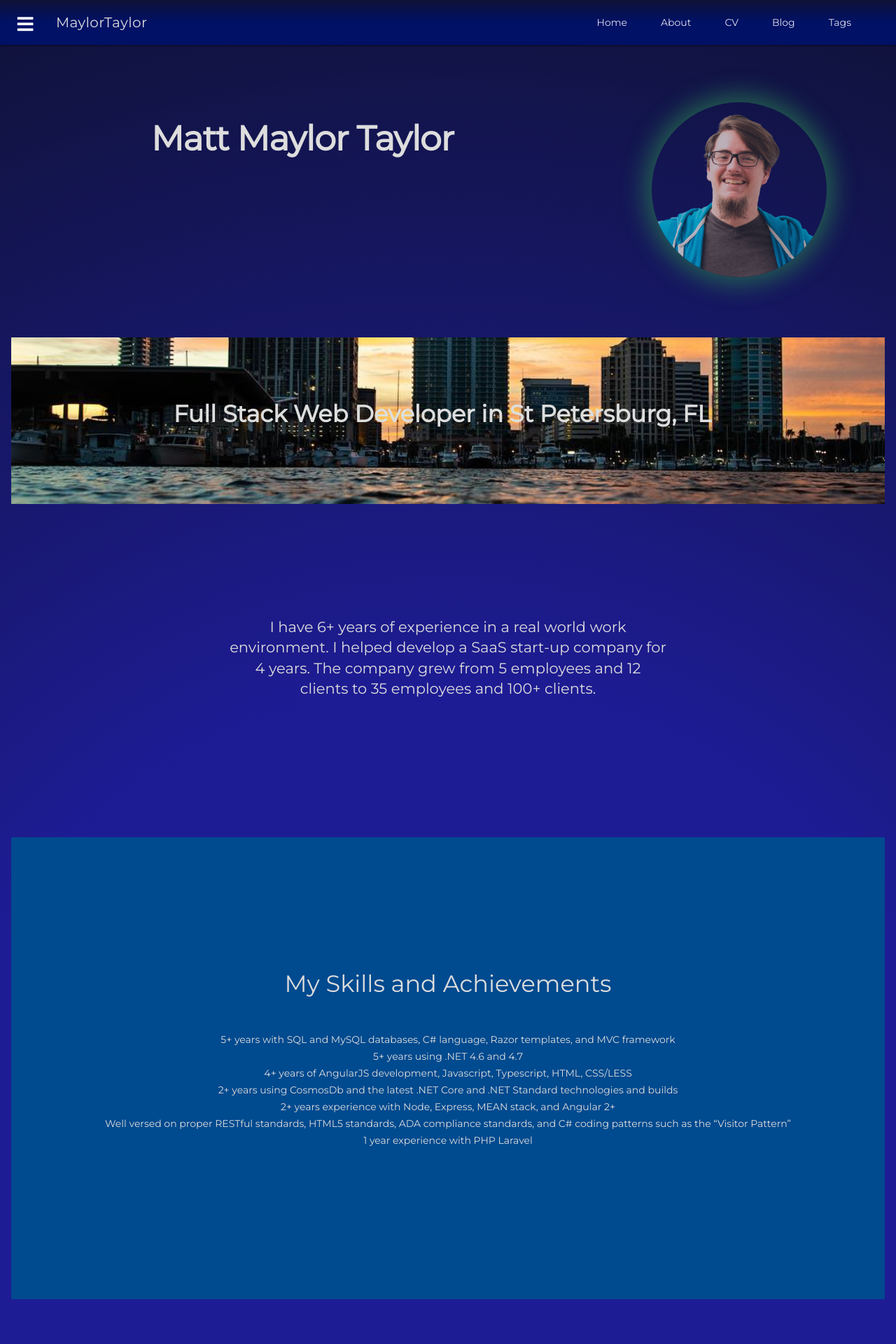
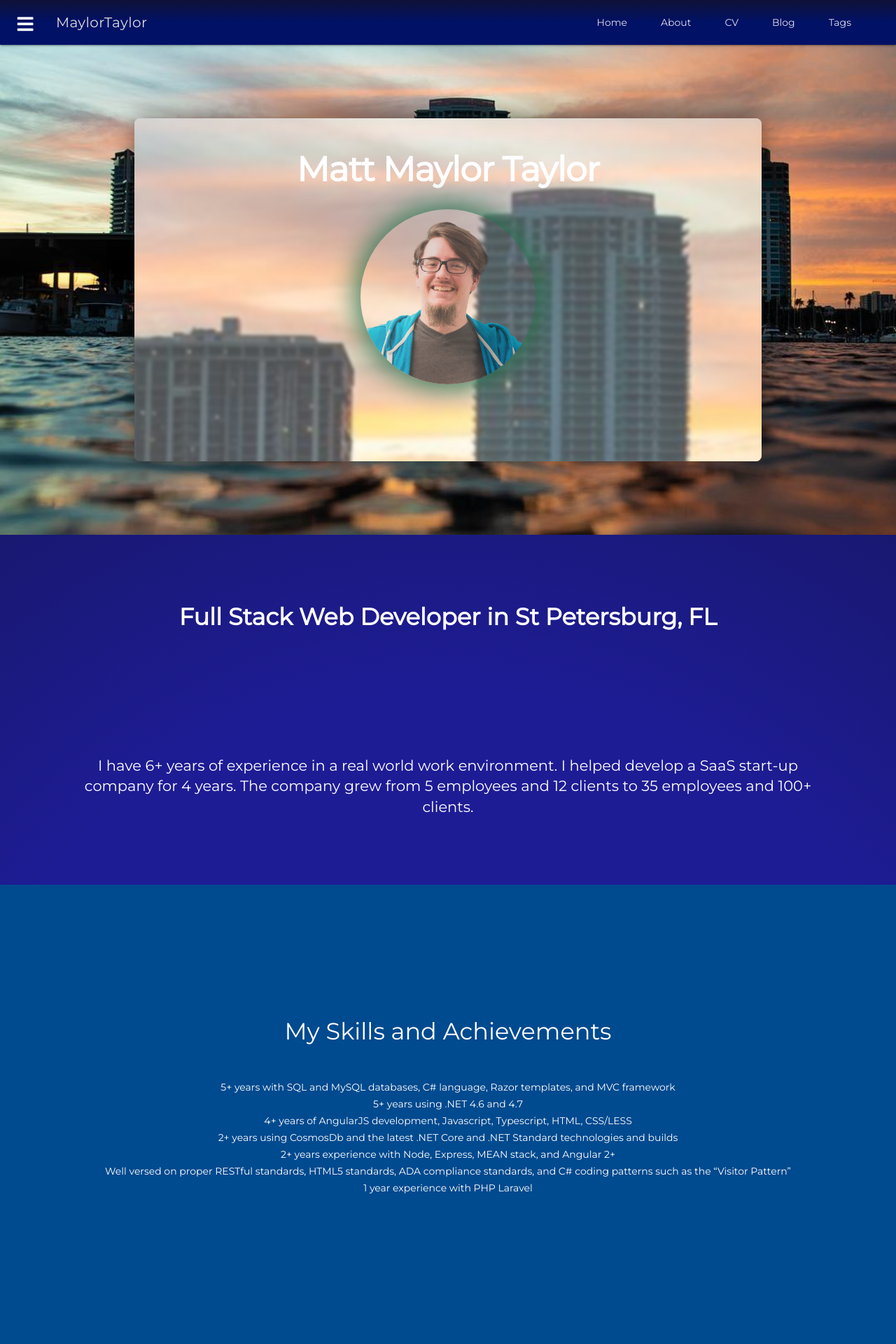
Before and after one commit to maylortaylor/maylortaylor.github.io, a Jekyll site: the page built from index.html, in a window 1280 px wide. Shown: the top 1920 px of the page at 70% size. Built offline with Jekyll 4.4.1, drawn with Linux system fonts in a browser that asks for light colours; nearby versions of some CDN libraries; some of the changed text lies outside the part shown.

Commit message:
redesigned home page

```diff
--- a/_includes/footer.html
+++ b/_includes/footer.html
@@ -1,5 +1,5 @@
 <footer class="mdl-mega-footer mdl-cell mdl-cell--12-col mdl-cell--12-col-phone">
-    <div class="mdl-mega-footer__middle-section">
+    <div class="mdl-mega-footer__middle-section center-footer-items">
 
         <!-- ** MaylorTaylor -->
         <div class="mdl-mega-footer__drop-down-section">
@@ -83,7 +83,7 @@
         </div>
 
         <!-- ** SOCIAL MEDIA -->
-        <div class="mdl-mega-footer__drop-down-section">
+        <!-- <div class="mdl-mega-footer__drop-down-section">
             <input class="mdl-mega-footer__heading-checkbox" type="checkbox" checked>
             <h3 class="mdl-mega-footer__heading">Social Media</h3>
             <ul class="mdl-mega-footer__link-list">
@@ -112,11 +112,40 @@
                     </a>
                 </li>
             </ul>
-        </div>
+        </div> -->
 
     </div>
 
 </footer>
+
+<ul class="mdl-cell mdl-cell--12-col mdl-cell--12-col-phone mdl-mega-footer__link-list">
+    <div class="mdl-grid mdl-grid--no-spacing center-text">
+        <li class="mdl-cell mdl-cell--3-col mdl-cell--4-col-phone">
+            <a href="https://twitter.com/maylordev" target="_blank">
+                <i class="fab fa-twitter-square"></i>
+                @MaylorDev
+            </a>
+        </li>
+        <li class="mdl-cell mdl-cell--3-col mdl-cell--4-col-phone">
+            <a href="https://www.linkedin.com/in/matthew-taylor-8675309/">
+                <i class="fab fa-linkedin"></i>
+                LinkedIn
+            </a>
+        </li>
+        <li class="mdl-cell mdl-cell--3-col mdl-cell--4-col-phone">
+            <a href="https://stackoverflow.com/users/1848526/maylortaylor">
+                <i class="fab fa-stack-overflow"></i>
+                StackOverflow
+            </a>
+        </li>
+        <li class="mdl-cell mdl-cell--3-col mdl-cell--4-col-phone">
+            <a href="https://github.com/maylortaylor">
+                <i class="fab fa-github-square"></i>
+                Github
+            </a>
+        </li>
+    </div>
+</ul>
 <!-- ** NAVIGATION -->
 <ul class="mdl-cell mdl-cell--12-col mdl-cell--12-col-phone mdl-mega-footer__link-list">
     <div class="mdl-grid mdl-grid--no-spacing center-text">
--- a/_layouts/default.html
+++ b/_layouts/default.html
@@ -11,8 +11,9 @@
 	<!-- <div class="background-image"></div> -->
 
 	<section class="page-content">
-		<div class="mdl-grid">
-			<div class="mdl-cell mdl-cell--12-col mdl-cell--12-col-phone ">
+		<div class="mdl-grid no-padding">
+			<!-- <div class="mdl-cell mdl-cell--12-col mdl-cell--12-col-phone "> -->
+			<div class="">
 				{{ content }}
 			</div>
 			{% include footer.html %}
--- a/assets/css/main.scss
+++ b/assets/css/main.scss
@@ -8,6 +8,7 @@
 $dark: #0F0922;
 $dark-font-color: #848383;
 $light-font-color: #dddddd;
+$white: #fff;
 $block-quote: #bbbbbb;
 $accent-color: #3ca2a2;
 $accent2-color: #ee6c4d;
@@ -40,12 +41,16 @@ body {
 	background: radial-gradient(circle, rgba(30,28,149,1) 40%, rgba(15,18,55,1) 100%);
 }
 body, h1, h2, h3 {
-	color: $light-font-color !important;
+	color: $white !important;
 	font-family: Montserrat !important;
 }
 ul {
 	padding: 20px;
 }
+.no-padding {
+	padding: 0px !important;
+}
+
 .background-image {
 	position: fixed;
 	left: 0;
@@ -67,7 +72,6 @@ ul {
 	position: relative;
 	overflow: hidden;
 	min-height: 110px;
-	margin: 0px;
 	padding: 0px;
 }
 .section-padding {
@@ -95,6 +99,11 @@ ul {
 	opacity: 0.8;
 	-webkit-animation: halo-animation 10s infinite;
 
+}
+.center-footer-items {
+	display: flex;
+    align-items: center;
+    justify-content: space-evenly;
 }
 $color1: #401255;
 $color2: #3A3276;
@@ -135,30 +144,120 @@ $color8: #401255;
 }
 @-webkit-keyframes filter-animation {
 	0% {
-	  -webkit-filter: sepia(0) saturate(2);
+		-webkit-filter: sepia(0) saturate(0);
+		box-shadow: 0 0 35px 10px $color1;
 	}
-
+	13% {
+		-webkit-filter: sepia(1) saturate(1);
+		box-shadow: 0 0 35px 10px $color2;
+	}
+	38% {
+		-webkit-filter: sepia(1) saturate(2);
+		box-shadow: 0 0 35px 10px $color3;
+	}
 	50% {
-	  -webkit-filter: sepia(1) saturate(8);
+		-webkit-filter: sepia(2) saturate(3);
+		box-shadow: 0 0 35px 10px $color4;
 	}
-
+	63% {
+		-webkit-filter: sepia(2) saturate(3);
+		box-shadow: 0 0 35px 10px $color5;
+	}
+	75% {
+		-webkit-filter: sepia(1) saturate(2);
+		box-shadow: 0 0 35px 10px $color6;
+	}
+	88% {
+		-webkit-filter: sepia(1) saturate(1);
+		box-shadow: 0 0 35px 10px $color7;
+	}
 	100% {
-	  -webkit-filter: sepia(0) saturate(2);
+		-webkit-filter: sepia(0) saturate(0);
+		box-shadow: 0 0 35px 10px $color8;
 	}
 }
+
+.sunset .blur {
+	background: inherit;
+	height: 100vh;
+	width: 166.667%;
+	position: absolute;
+	left: 0;
+	top: 0;
+	transform: translate(
+	  -10%,
+	  -30%
+	);
+	filter: blur(2px);
+	z-index: -1;
+}
+.tree .blur {
+	background: inherit;
+	height: 100vh;
+	width: 166.667%;
+	position: absolute;
+	left: 0;
+	top: 0;
+	transform: translate(
+	  -10%,
+	  -30%
+	);
+	filter: blur(2px);
+	z-index: -1;
+}
+.sunset .content {
+    background: inherit;
+    width: 70%;
+    height: 70%;
+    border-radius: 8px;
+    box-shadow: 0 0 32px rgba(0,0,0,0.5);
+    position: relative;
+    top: 50%;
+    left: 50%;
+    transform: translate(-50%, -50%);
+    overflow: hidden;
+}
+.tree .content {
+    background: inherit;
+    width: 70%;
+    height: 75%;
+    border-radius: 8px;
+    box-shadow: 0 0 32px rgba(0,0,0,0.5);
+    position: relative;
+    top: 50%;
+    left: 50%;
+    transform: translate(-50%, -50%);
+    overflow: hidden;
+}
+.sunset .text {
+	padding: 16px;
+	background: rgba(255, 255, 255, 0.3);
+	height: 100%;
+	box-sizing: border-box;
+}
+.tree .text {
+	padding: 16px;
+	background: rgba(255, 255, 255, 0.3);
+	height: 100%;
+	box-sizing: border-box;
+}
+
 .sunset {
 	background-image: url('/assets/media/sunset.jpg') !important;
 	background-repeat: no-repeat;
 	background-position: center;
 	background-size: cover;
-	width:100%;
+	width: 100%;
+	height: 700px;
 }
+
 .shine {
 	background-image: url('/assets/media/mural3.jpg') !important;
 	background-repeat: no-repeat;
 	background-position: center;
 	background-size: cover;
-	width:100%;
+	width: 100%;
+	height: 700px;
 }
 .tree {
 	background-image: url('/assets/media/tree.jpg') !important;
@@ -166,11 +265,14 @@ $color8: #401255;
 	background-position: center;
 	background-size: cover;
 	width:100%;
+	height: 800px;
 }
 .bg-color-2 {
 	background-color: $header-color;
 	width:100%;
 }
+
+
 // MDL overrides
 .mdl-layout__content {
 	position: fixed;
@@ -362,6 +464,17 @@ ul.posts li {
 		margin-right: 3% !important;
 		margin-left: 3% !important;
 	}
+	.sunset .content {
+		width: 90%;
+		height: 80%;
+	}
+	.tree .content {
+		width: 90%;
+		height: 90%;
+	}
+	.center-footer-items {
+		display: block;
+	}
 }
 @media screen and (max-width: 600px) {
 	.heading-large {
--- a/assets/js/library.js
+++ b/assets/js/library.js
@@ -2,11 +2,7 @@
 	$(document).ready(function () {
 		$('pre').addClass('prettyprint');
 
-		function activateFilterAnimation(e) {
-			$(this).toggleClass('animated');
-		}
 
-		$('#profile-pic').on('click', activateFilterAnimation);
 		jQuery.fn.extend({
 			scrollToMe: function () {
 				var x = jQuery(this).offset().top - 100;
--- a/index.html
+++ b/index.html
@@ -4,42 +4,43 @@ title: Home
 ---
 
 <!-- ***** Section -->
-<div class="mdl-grid mdl-grid--no-spacing">
-	<!-- * COL -->
-	<div data-rellax data-rellax-container data-rellax-speed="2" class="rellax section section-padding mdl-cell mdl-cell--8-col mdl-cell--12-col-phone">
+<div class="sunset">
+
+	<div id="main-area" class="content">
+
+		<div class="text">
 			<div class="center-text">
 				<h1 class="">
 					<strong>{{ site.data.profile.name }}</strong>
 				</h1>
 			</div>
+			<div class="center-text">
+				<img data-rellax id="profile-pic" src="../assets/media/matt-headshot-1.png" class="maylor-image float-left" alt="A face picture of Matt Taylor"
+				 width="250" height="250">
+			</div>
 		</div>
 
-	<!-- * COL -->
-	<div data-rellax data-rellax-container data-rellax-speed="2" class="rellax center section section-padding mdl-cell mdl-cell--4-col mdl-cell--12-col-phone">
-		<div class="center-text">
-			<img data-rellax id="profile-pic" src="../assets/media/matt-headshot-1.png" class="maylor-image csm-seal float-left"
-			 alt="A face picture of Matt Taylor" width="250" height="250">
+		<div class="blur"></div>
 	</div>
-	</div>
+
 </div>
 
 
 
+
 <!-- ***** Section -->
-<div id="about-me" class="mdl-grid mdl-grid--no-spacing">
+<div id="about-me" class="">
 
 	<!-- * COL -->
-	<div data-rellax data-rellax-container class="sunset">
-		<div data-rellax-speed="1" class="rellax section section-padding mdl-cell mdl-cell--12-col mdl-cell--12-col-phone">
+	<div class="section section-padding mdl-cell mdl-cell--12-col mdl-cell--12-col-phone">
 		<div class="center-text">
 			<h2 class="">
 				<strong>{{ site.data.profile.title }} in {{ site.data.profile.location }}</strong>
 			</h2>
 		</div>
 	</div>
-	</div>
 	<!-- * COL -->
-	<div data-rellax-speed="-1" class="section section-padding-more rellax mdl-cell mdl-cell--6-col mdl-cell--12-col-phone center">
+	<div class="center section section-padding rellax mdl-cell mdl-cell--10-col mdl-cell--12-col-phone">
 		<p class="center-text">
 			I have 6+ years of experience in a real world work environment.
 			I helped develop a SaaS start-up company for 4 years. The company grew
@@ -47,7 +48,7 @@ title: Home
 		</p>
 	</div>
 	<!-- * COL -->
-	<div data-rellax-speed="1" class="bg-color-2 section section-padding-more rellax mdl-cell mdl-cell--12-col mdl-cell--12-col-phone">
+	<div class="bg-color-2 section section-padding-more">
 		<div class="no-point">
 			<h2 class="center-text">My Skills and Achievements</h2>
 			<ul>
@@ -63,13 +64,9 @@ title: Home
 			</ul>
 		</div>
 	</div>
-</div>
 
-
-<!-- ***** Section -->
-<div class="mdl-grid mdl-grid--no-spacing">
 	<!-- * COL -->
-	<div data-rellax-speed="-1" class="section section-padding-more rellax mdl-cell mdl-cell--6-col mdl-cell--12-col-phone center">
+	<div class="center section section-padding-more rellax mdl-cell mdl-cell--10-col mdl-cell--12-col-phone">
 		<p class="center-text">
 			I am very experienced in the Microsoft .NET environment, the AngularJS and Angular2+ front-end framework,
 			SQL and MySql relational databases, Mongo and CosmosDB non-relational databases, and Node JS server
@@ -77,20 +74,16 @@ title: Home
 			<a href="/about">Read more about my life...</a>
 		</p>
 	</div>
-	<!-- * COL -->
-	<div data-rellax data-rellax-container data-rellax-speed="3" class="tree section section-padding rellax mdl-cell mdl-cell--12-col mdl-cell--12-col-phone center">
-		<div class="center-text">
-			<h2 class="">ScrumMaster Certified</h2>
-			<p class="">
-				I recently decided to better myself and my development practices by getting ScrumMaster
-				Certified <a href="https://www.scrumalliance.org/get-certified/practitioners/csm-certification">(CSM)</a>
-				by <a href="https://www.scrumalliance.org/" target="_blank">ScrumAlliance</a>.
-			</p>
-		</div>
 </div>
 
+
+<!-- ***** Section -->
+<div class="tree">
+
+	<div id="scrum-area" class="content">
+		<div class="text">
 			<!-- * COL -->
-	<div data-rellax data-rellax-container data-rellax-speed="3" class="section section-padding rellax mdl-cell mdl-cell--5-col mdl-cell--12-col-phone center">
+			<div class="center rellax mdl-cell mdl-cell--5-col mdl-cell--12-col-phone">
 				<div class="center-text">
 					<a href="http://bcert.me/sbyourhga" target="_blank">
 						<img src="../assets/media/seal-csm.png" class="csm-seal float-left" alt="CSM Seal (click to see the certificate)"
@@ -99,17 +92,23 @@ title: Home
 				</div>
 			</div>
 			<!-- * COL -->
-	<div data-rellax data-rellax-container data-rellax-speed="1" class="section section-padding rellax mdl-cell mdl-cell--7-col mdl-cell--12-col-phone center">
+			<div class="center rellax mdl-cell mdl-cell--10-col mdl-cell--12-col-phone">
 				<div class="center-text">
-			<h2 class="">What is Scrum?</h2>
+					<h2 class="">ScrumMaster Certified</h2>
 					<p class="">
-				Scrum is a simple yet incredibly powerful set of principles and practices that helps teams deliver products in
-				short cycles,
-				enabling fast feedback, continual improvement, and rapid adaptation to change.
+						I recently decided to better myself and my development practices by getting ScrumMaster
+						Certified <a href="https://www.scrumalliance.org/get-certified/practitioners/csm-certification">(CSM)</a>
+						by <a href="https://www.scrumalliance.org/" target="_blank">ScrumAlliance</a>.
 					</p>
 					<p class="">
 						You can view my public certificate <a href="http://bcert.me/sbyourhga" target="_blank">here</a>.
 					</p>
 				</div>
 			</div>
+
 		</div>
+
+		<div class="blur"></div>
+	</div>
+
+</div>
```
Lines whose indentation alone changed are shown as unchanged.
